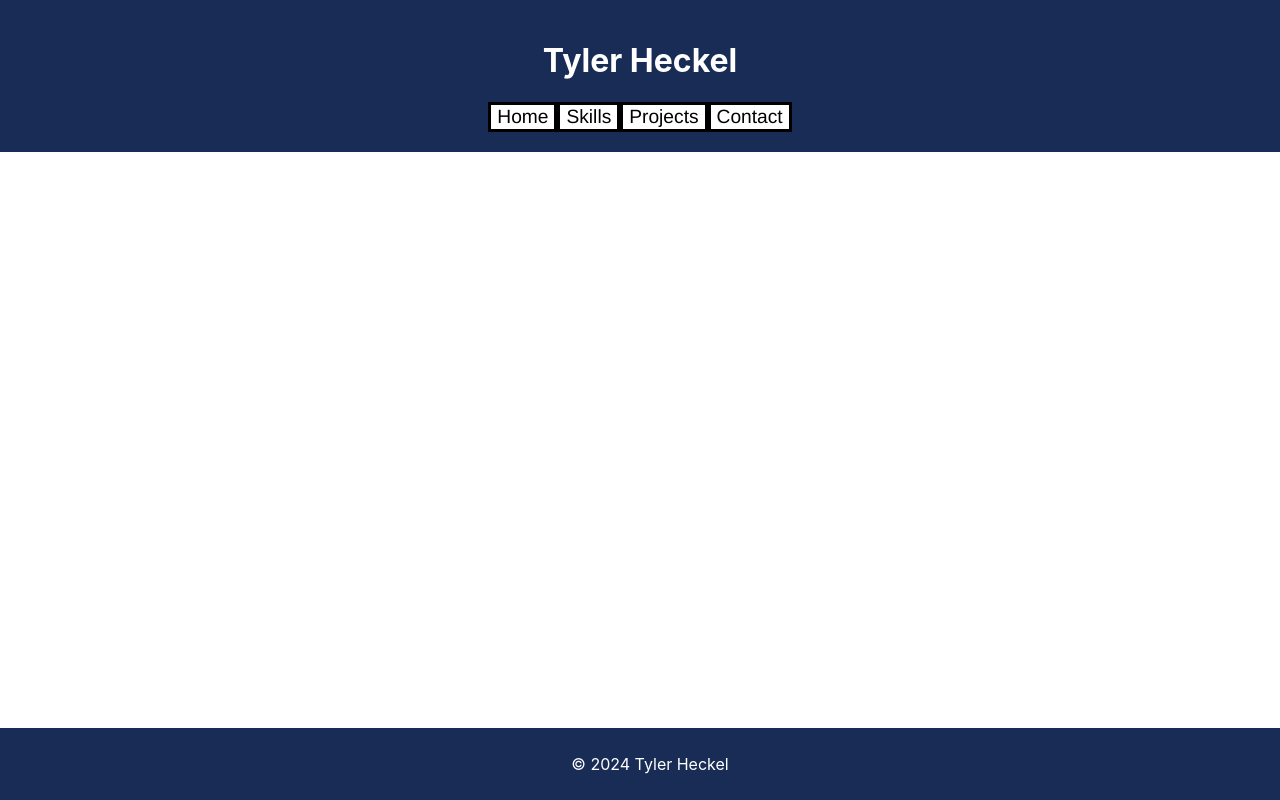
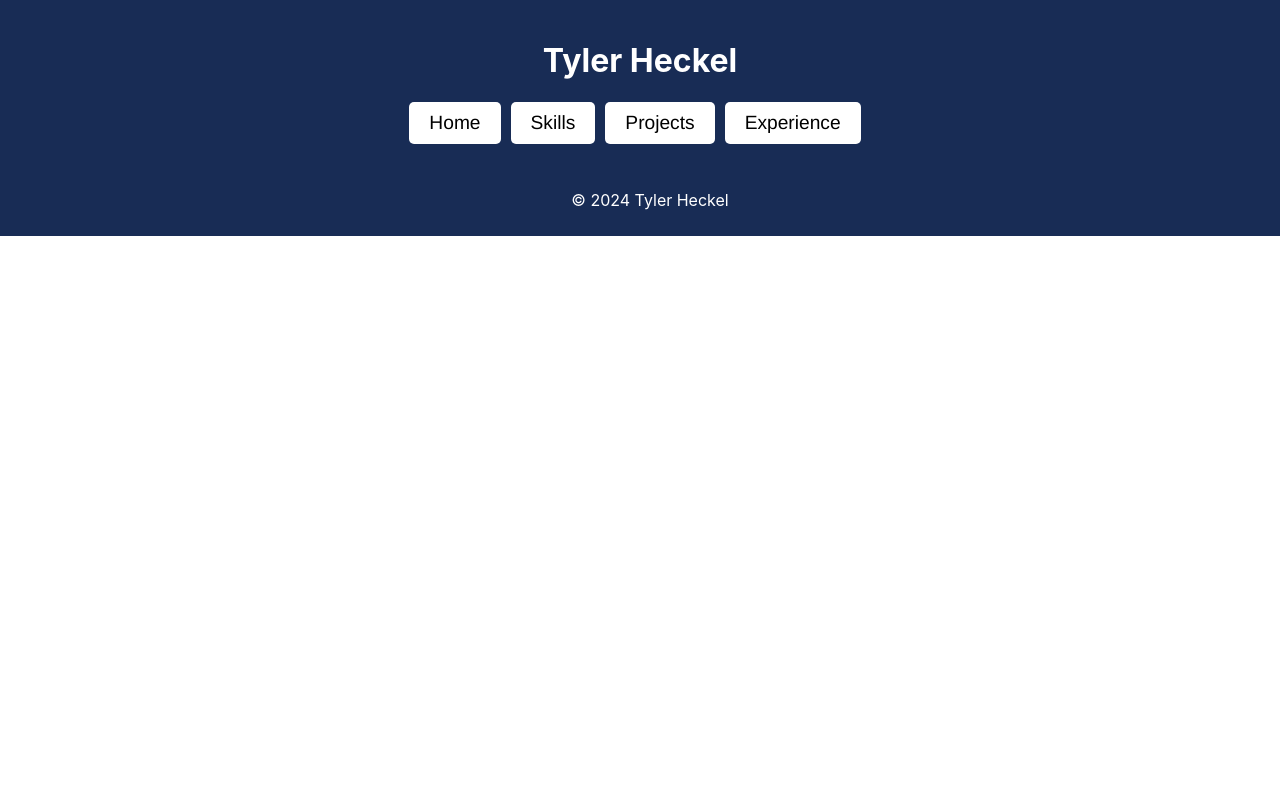
Before and after one commit to tylerheckel2/MyPortfolioWebsite, a React (Create React App) app in the folder my-portfolio/: page /skills in a window 1280 px wide. Built offline with nearby package versions, Linux system fonts and the light colour scheme.

Commit message:
Made updates to styling of website and filled homepage with information. Also began to clean up the code.

```diff
--- a/my-portfolio/src/App.css
+++ b/my-portfolio/src/App.css
@@ -36,15 +36,48 @@ footer {
   background-color: #182c55;
   color: white;
   padding: 10px;
-  position: fixed;
+  position:static;
   bottom: 0;
   width: 100%;
 }
 
 .button{
+  background-color: #182c55;
+  border: solid;
+  border-color: white;
+  font-family: 'Franklin Gothic Medium', 'Arial Narrow', Arial, sans-serif;
+  font-size: 1.75em;
+  color: white;
+  padding: 0.5;
+}
+
+.button:hover{
+  background-color: #313739;
+  color: white;
+  cursor: pointer;
+}
+
+
+.flat-btn {
   background-color: white;
-  border: solid;
+  color: black;
   font-family: 'Franklin Gothic Medium', 'Arial Narrow', Arial, sans-serif;
   font-size: 1.2em;
-  padding: 0.5;
+  padding: 10px 20px;
+  border: none;
+  border-radius: 5px;
+  cursor: pointer;
+  transition: background-color 0.3s ease;
+  margin-right: 10px;
 }
+
+.flat-btn:hover {
+  background-color: #2980b9;
+  font-size: 1.5em;
+}
+
+.typing-area {
+  max-width: 750px;
+  padding-bottom: 5px;
+  padding-left: 260px;
+}
--- a/my-portfolio/src/App.js
+++ b/my-portfolio/src/App.js
@@ -3,7 +3,7 @@ import React from "react";
 import { Routes, Route, useNavigate, BrowserRouter} from "react-router-dom";
 import SkillsPage from './Skills';
 import ProjectsPage from './Projects';
-import ContactPage from './Contact';
+import ExperiencePage from './Experience';
 import HomePage from './Home';
 
 export default function App() {
@@ -16,7 +16,7 @@ export default function App() {
         <Route path="/home" element={<HomePage/>}/>
         <Route path="/skills" element={<SkillsPage/>}/>
         <Route path="/projects" element={<ProjectsPage/>}/>
-        <Route path="/contact" element={<ContactPage/>}/>
+        <Route path="/experience" element={<ExperiencePage/>}/>
       </Routes>
       </BrowserRouter>
     </div>
--- a/my-portfolio/src/Contact.js
+++ b/my-portfolio/src/Experience.js
@@ -1,11 +1,7 @@
 import React from "react";
-import App from "./App";
-import SkillsPage from "./Skills";
-import ProjectsPage from "./Projects";
 import { BrowserRouter, Routes, Route, useNavigate} from "react-router-dom";
-import HomePage from "./Home";
 
-export default function ContactPage(){
+export default function ExperiencePage(){
   const navigate = useNavigate();
   const homeRouteChange = () =>{
       let path = `/home`;
@@ -22,8 +18,8 @@ export default function ContactPage(){
       navigate(path);
   }
 
-  const contactRouteChange = () =>{
-      let path = `/contact`;
+  const experienceRouteChange = () =>{
+      let path = `/experience`;
       navigate(path);
   }
 
@@ -32,10 +28,10 @@ export default function ContactPage(){
       <header className="App-header">
         <h1>Tyler Heckel</h1>
         <nav>
-          <button class ="button" onClick={homeRouteChange}>Home</button>
-          <button class ="button" onClick={skillsRouteChange}>Skills</button>
-          <button class ="button" onClick={projectsRouteChange}>Projects</button>
-          <button class ="button" onClick={contactRouteChange}>Contact</button>
+        <button class ="flat-btn" onClick={homeRouteChange}>Home</button>
+          <button class ="flat-btn" onClick={skillsRouteChange}>Skills</button>
+          <button class ="flat-btn" onClick={projectsRouteChange}>Projects</button>
+          <button class ="flat-btn" onClick={experienceRouteChange}>Experience</button>
         </nav>
       </header>
       {/* <section id="projects">
--- a/my-portfolio/src/Home.js
+++ b/my-portfolio/src/Home.js
@@ -1,8 +1,4 @@
 import React from "react";
-import App from "./App";
-import ProjectsPage from "./Projects";
-import ContactPage from "./Contact";
-import SkillsPage from "./Skills";
 import { BrowserRouter, Routes, Route, useNavigate} from "react-router-dom";
 
 export default function HomePage() {
@@ -22,8 +18,8 @@ export default function HomePage() {
         navigate(path);
     }
 
-    const contactRouteChange = () =>{
-        let path = `/contact`;
+    const experienceRouteChange = () =>{
+        let path = `/experience`;
         navigate(path);
     }
 
@@ -32,20 +28,32 @@ export default function HomePage() {
       <header className="App-header">
         <h1>Tyler Heckel</h1>
         <nav>
-          <button class ="button" onClick={homeRouteChange}>Home</button>
-          <button class ="button" onClick={skillsRouteChange}>Skills</button>
-          <button class ="button" onClick={projectsRouteChange}>Projects</button>
-          <button class ="button" onClick={contactRouteChange}>Contact</button>
+          <button class ="flat-btn" onClick={homeRouteChange}>Home</button>
+          <button class ="flat-btn" onClick={skillsRouteChange}>Skills</button>
+          <button class ="flat-btn" onClick={projectsRouteChange}>Projects</button>
+          <button class ="flat-btn" onClick={experienceRouteChange}>Experience</button>
         </nav>
       </header>
       <div>
           <p></p>
-          <img src="IMG_2099.jpg" width = "35%" alt="Photo of Tyler Heckel"/>
+          <img src="IMG_2099.jpg" width = "20%" alt="Photo of Tyler Heckel"/>
           <p></p>
         </div>
       <section id="about">
         <h2>About Me</h2>
-        <p>Introduction about myself.</p>
+        <div class ="typing-area">
+        <p class ="typing-area">Hello, I am Tyler Heckel and I am from Port Chester, New York. I am currently a rising Junior attending Villanova University on track to graduate with my Bachelor of Science degree
+            in May 2026. I am majoring in Computer Science and minoring in both Cybersecurity and Engineering Entrepreneurship. I aspire to be a successful Software Engineer
+            and I am actively searching for internship opportunities in various industries to expand my knowledge and gain more professional experience. I have created this website to showcase
+            my talent, professional experience, and project portfolio.
+        </p>
+        </div>
+        <h2>Contact Information</h2>
+        <div class ="typing-area">
+        <p class ="typing-area">
+            Personal Email: tylerheckel2@gmail.com. School Email: thecke01@villanova.edu. Cell-phone Number: 914-758-2243.
+        </p>
+        </div>
       </section>
       {/* <section id="projects">
         <h2>Projects</h2>
--- a/my-portfolio/src/Projects.js
+++ b/my-portfolio/src/Projects.js
@@ -1,9 +1,5 @@
 import React from "react";
-import App from "./App";
-import SkillsPage from "./Skills";
-import ContactPage from "./Contact";
 import { BrowserRouter, Routes, Route, useNavigate} from "react-router-dom";
-import HomePage from "./Home";
 
 export default function ProjectsPage(){
   const navigate = useNavigate();
@@ -22,8 +18,8 @@ export default function ProjectsPage(){
       navigate(path);
   }
 
-  const contactRouteChange = () =>{
-      let path = `/contact`;
+  const experienceRouteChange = () =>{
+      let path = `/experience`;
       navigate(path);
   }
 
@@ -32,10 +28,10 @@ export default function ProjectsPage(){
       <header className="App-header">
         <h1>Tyler Heckel</h1>
         <nav>
-          <button class ="button" onClick={homeRouteChange}>Home</button>
-          <button class ="button" onClick={skillsRouteChange}>Skills</button>
-          <button class ="button" onClick={projectsRouteChange}>Projects</button>
-          <button class ="button" onClick={contactRouteChange}>Contact</button>
+        <button class ="flat-btn" onClick={homeRouteChange}>Home</button>
+          <button class ="flat-btn" onClick={skillsRouteChange}>Skills</button>
+          <button class ="flat-btn" onClick={projectsRouteChange}>Projects</button>
+          <button class ="flat-btn" onClick={experienceRouteChange}>Experience</button>
         </nav>
       </header>
       {/* <section id="projects">
--- a/my-portfolio/src/Skills.js
+++ b/my-portfolio/src/Skills.js
@@ -1,9 +1,5 @@
 import React from "react";
-import App from "./App";
-import ProjectsPage from "./Projects";
-import ContactPage from "./Contact";
 import { BrowserRouter, Routes, Route, useNavigate} from "react-router-dom";
-import HomePage from "./Home";
 
 export default function SkillsPage(){
   const navigate = useNavigate();
@@ -22,8 +18,8 @@ export default function SkillsPage(){
       navigate(path);
   }
 
-  const contactRouteChange = () =>{
-      let path = `/contact`;
+  const experienceRouteChange = () =>{
+      let path = `/experience`;
       navigate(path);
   }
 
@@ -32,10 +28,10 @@ export default function SkillsPage(){
       <header className="App-header">
         <h1>Tyler Heckel</h1>
         <nav>
-          <button class ="button" onClick={homeRouteChange}>Home</button>
-          <button class ="button" onClick={skillsRouteChange}>Skills</button>
-          <button class ="button" onClick={projectsRouteChange}>Projects</button>
-          <button class ="button" onClick={contactRouteChange}>Contact</button>
+        <button class ="flat-btn" onClick={homeRouteChange}>Home</button>
+          <button class ="flat-btn" onClick={skillsRouteChange}>Skills</button>
+          <button class ="flat-btn" onClick={projectsRouteChange}>Projects</button>
+          <button class ="flat-btn" onClick={experienceRouteChange}>Experience</button>
         </nav>
       </header>
       {/* <section id="projects">
```
